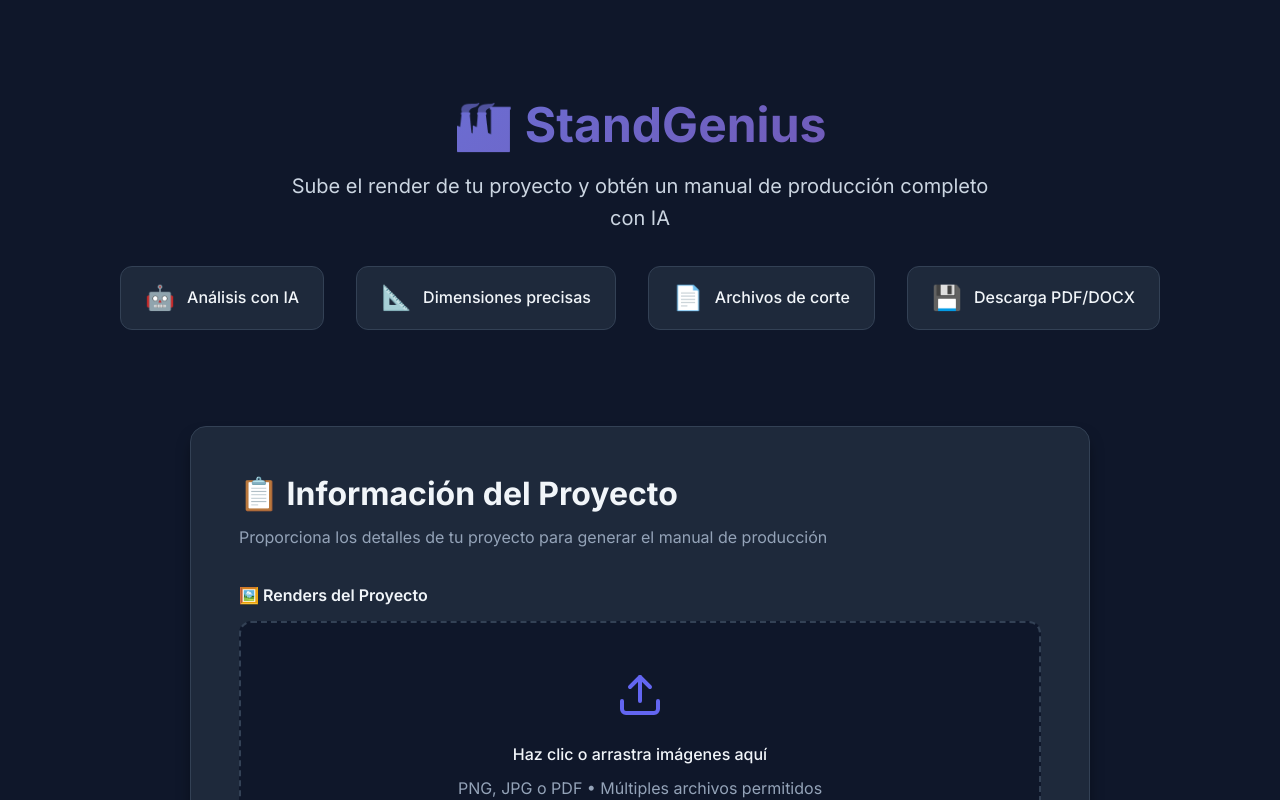
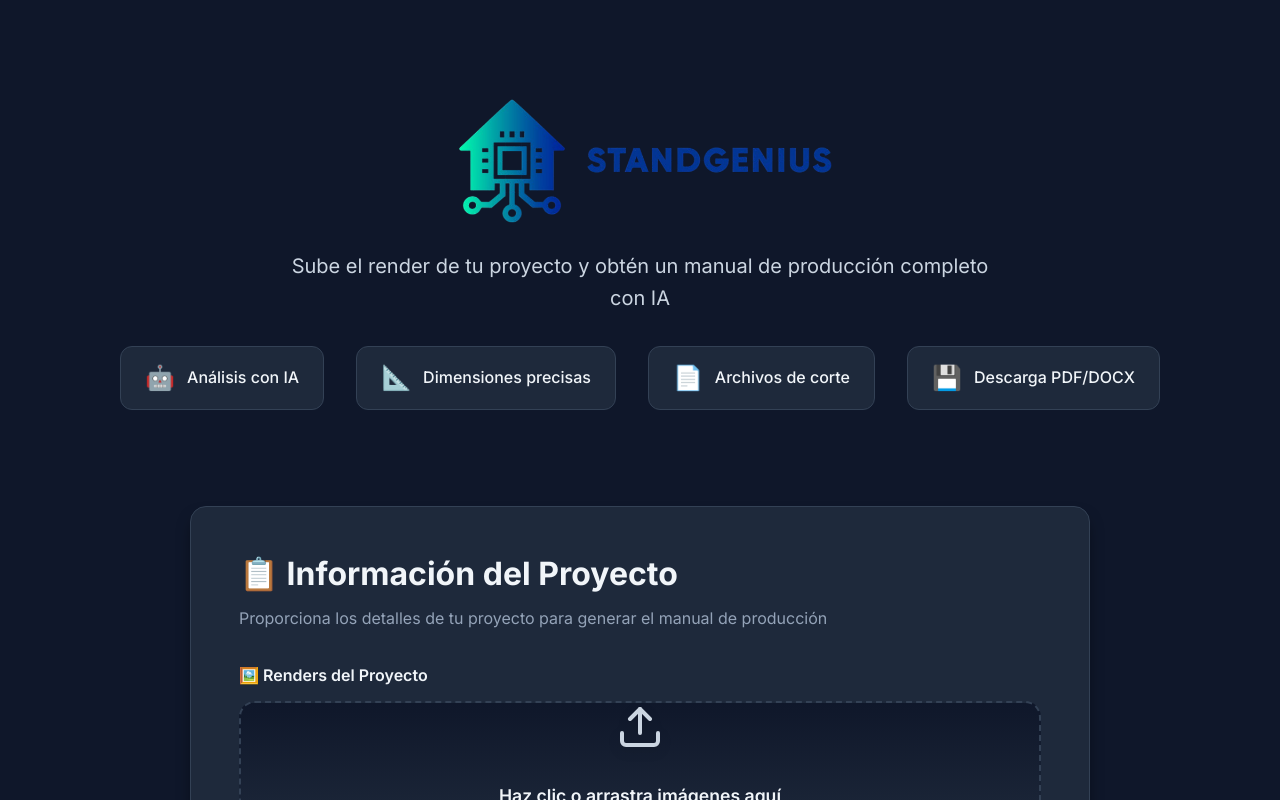
Before and after one commit to Angeal-git/Generador_manual, a Next.js app in the folder manual-generator/: page / in a window 1280 px wide. Shown: the top 800 px of the page. Built offline with nearby package versions, Linux system fonts and the light colour scheme.

Commit message:
Mejoras al Dashboard

```diff
--- a/manual-generator/app/layout.tsx
+++ b/manual-generator/app/layout.tsx
@@ -8,6 +8,9 @@ export const metadata: Metadata = {
     title: 'StandGenius - Generador de Manuales de Producción',
     description: 'Genera manuales de producción detallados para tus proyectos usando inteligencia artificial. Analiza renders y obtén listas de materiales, dimensiones y archivos de corte.',
     keywords: 'producción, manual, fabricación, IA, CNC, corte láser, stands, displays',
+    icons: {
+        icon: '/icon.png',
+    },
 }
 
 export default function RootLayout({
--- a/manual-generator/app/page.module.css
+++ b/manual-generator/app/page.module.css
@@ -9,9 +9,12 @@
     padding: var(--spacing-2xl) 0;
 }
 
-.hero h1 {
-    font-size: 3rem;
+.logo {
+    max-width: 400px;
+    width: 100%;
+    height: auto;
     margin-bottom: var(--spacing-md);
+    display: inline-block;
 }
 
 .subtitle {
--- a/manual-generator/app/page.tsx
+++ b/manual-generator/app/page.tsx
@@ -79,7 +79,7 @@ export default function Home() {
             <div className="container">
                 {/* Hero Section */}
                 <div className={styles.hero}>
-                    <h1>🏭 StandGenius</h1>
+                    <img src="/logo.png" alt="StandGenius" className={styles.logo} />
                     <p className={styles.subtitle}>
                         Sube el render de tu proyecto y obtén un manual de producción completo con IA
                     </p>
--- a/manual-generator/components/InputForm.module.css
+++ b/manual-generator/components/InputForm.module.css
@@ -52,43 +52,91 @@
 
 .uploadPlaceholder {
     border: 2px dashed var(--color-border);
-    border-radius: var(--radius-lg);
-    padding: var(--spacing-2xl);
+    border-radius: var(--radius-xl);
+    padding: var(--spacing-3xl);
     text-align: center;
-    transition: all var(--transition-base);
-    background: var(--color-bg-primary);
+    transition: all 0.3s cubic-bezier(0.4, 0, 0.2, 1);
+    background: linear-gradient(to bottom, var(--color-bg-primary), var(--color-bg-secondary));
+    position: relative;
+    overflow: hidden;
 }
 
 .uploadPlaceholder:hover {
     border-color: var(--color-primary);
-    background: rgba(99, 102, 241, 0.05);
+    background: linear-gradient(to bottom, var(--color-bg-primary), rgba(99, 102, 241, 0.05));
+    transform: translateY(-2px);
+    box-shadow: var(--shadow-md);
 }
 
 .uploadPlaceholder svg {
+    color: var(--color-text-secondary);
+    margin-bottom: var(--spacing-lg);
+    transition: all 0.3s ease;
+    filter: drop-shadow(0 4px 6px rgba(0, 0, 0, 0.1));
+}
+
+.uploadPlaceholder:hover svg {
     color: var(--color-primary);
-    margin-bottom: var(--spacing-md);
+    transform: scale(1.1);
 }
 
 .uploadPlaceholder p {
+    font-weight: 600;
+    color: var(--color-text-primary);
+    margin-bottom: var(--spacing-xs);
+    font-size: 1.1rem;
+}
+
+.uploadPlaceholder span {
+    font-size: 0.875rem;
+    color: var(--color-text-secondary);
+    display: block;
+    margin-top: var(--spacing-xs);
+}
+
+.uploadPlaceholderSubtle {
+    border: 2px dashed var(--color-border);
+    border-radius: var(--radius-lg);
+    padding: var(--spacing-md) var(--spacing-xl);
+    display: flex;
+    align-items: center;
+    justify-content: center;
+    gap: var(--spacing-md);
+    transition: all 0.2s ease;
+    background: var(--color-bg-primary);
+    cursor: pointer;
+    min-height: 64px;
+    width: 100%;
+}
+
+.uploadPlaceholderSubtle:hover {
+    border-color: var(--color-primary);
+    background: rgba(99, 102, 241, 0.05);
+    transform: translateY(-1px);
+    box-shadow: var(--shadow-sm);
+}
+
+.uploadPlaceholderSubtle svg {
+    width: 24px;
+    height: 24px;
+    color: var(--color-text-secondary);
+    margin: 0;
+    transition: color 0.2s ease;
+}
+
+.uploadPlaceholderSubtle:hover svg {
+    color: var(--color-primary);
+}
+
+.uploadPlaceholderSubtle p {
+    margin: 0;
     font-weight: 500;
     color: var(--color-text-primary);
-    margin-bottom: var(--spacing-xs);
+    font-size: 0.95rem;
 }
 
-.preview {
-    position: relative;
-    border-radius: var(--radius-lg);
-    overflow: hidden;
-    border: 2px solid var(--color-primary);
-}
-
-.preview img {
-    width: 100%;
-    height: auto;
-    max-height: 400px;
-    object-fit: contain;
-    display: block;
-    background: var(--color-bg-primary);
+.uploadPlaceholderSubtle span {
+    display: none;
 }
 
 .changeImage {
--- a/manual-generator/components/InputForm.tsx
+++ b/manual-generator/components/InputForm.tsx
@@ -25,22 +25,32 @@ export default function InputForm({ onSubmit, isLoading, onImagesChange }: Input
     const handleImageChange = (e: React.ChangeEvent<HTMLInputElement>) => {
         const files = Array.from(e.target.files || []);
         if (files.length > 0) {
+            // Filter for images and PDFs only
+            const validFiles = files.filter(file =>
+                file.type.startsWith('image/') || file.type === 'application/pdf'
+            );
+
+            if (validFiles.length !== files.length) {
+                alert('Solo se permiten archivos de imagen y PDF.');
+            }
+
+            if (validFiles.length > 0) {
                 // Add new files to existing ones
-            const newImagenes = [...imagenes, ...files];
+                const newImagenes = [...imagenes, ...validFiles];
                 setImagenes(newImagenes);
 
                 // Generate previews for new files
                 const newPreviews: string[] = [];
                 let loadedCount = 0;
 
-            files.forEach(file => {
+                validFiles.forEach(file => {
                     const reader = new FileReader();
                     reader.onloadend = () => {
                         newPreviews.push(reader.result as string);
                         loadedCount++;
 
                         // When all new previews are loaded, update state and notify parent
-                    if (loadedCount === files.length) {
+                        if (loadedCount === validFiles.length) {
                             const allPreviews = [...imagenesPreview, ...newPreviews];
                             setImagenesPreview(allPreviews);
                             onImagesChange?.(allPreviews);
@@ -51,6 +61,7 @@ export default function InputForm({ onSubmit, isLoading, onImagesChange }: Input
 
                 // Reset input value to allow selecting the same file again
                 e.target.value = '';
+            }
         }
     };
 
@@ -140,8 +151,8 @@ export default function InputForm({ onSubmit, isLoading, onImagesChange }: Input
                         multiple
                     />
                     <label htmlFor="imagen" className={styles.uploadLabel}>
-                        <div className={styles.uploadPlaceholder}>
-                            <svg width="48" height="48" viewBox="0 0 24 24" fill="none" stroke="currentColor">
+                        <div className={imagenes.length > 0 ? styles.uploadPlaceholderSubtle : styles.uploadPlaceholder}>
+                            <svg width={imagenes.length > 0 ? "24" : "48"} height={imagenes.length > 0 ? "24" : "48"} viewBox="0 0 24 24" fill="none" stroke="currentColor">
                                 <path d="M21 15v4a2 2 0 0 1-2 2H5a2 2 0 0 1-2-2v-4" strokeWidth="2" strokeLinecap="round" strokeLinejoin="round" />
                                 <polyline points="17 8 12 3 7 8" strokeWidth="2" strokeLinecap="round" strokeLinejoin="round" />
                                 <line x1="12" y1="3" x2="12" y2="15" strokeWidth="2" strokeLinecap="round" strokeLinejoin="round" />
```
Also changed, not shown: manual-generator/public/icon.png (added), manual-generator/public/logo.png (added). Lines whose indentation alone changed are shown as unchanged.
